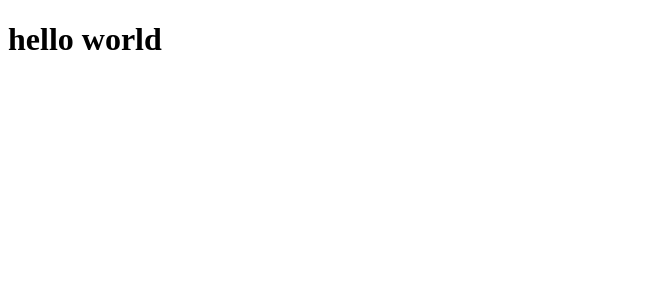
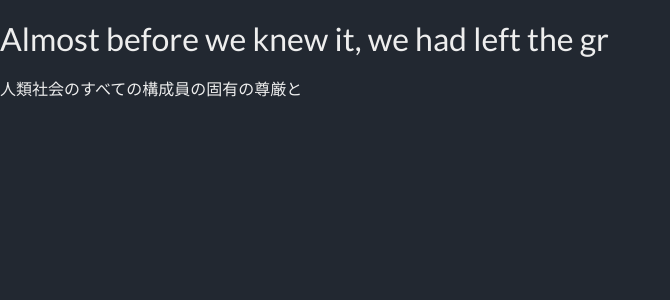
Before and after one commit to nus3/word-quiz, a Next.js app: page / in a window 1280 px wide. Shown: the top 300 px of the page, without its empty margins (0-670 px from the left). Built offline with nearby package versions, Linux system fonts and the light colour scheme.

Commit message:
:art: Add tailwindcss and font

```diff
--- a/package.json
+++ b/package.json
@@ -29,6 +29,7 @@
     "@typescript-eslint/eslint-plugin": "4.32.0",
     "@typescript-eslint/experimental-utils": "4.32.0",
     "@typescript-eslint/parser": "4.32.0",
+    "autoprefixer": "10.3.6",
     "eslint": "7.32.0",
     "eslint-config-next": "11.1.2",
     "eslint-config-prettier": "8.3.0",
@@ -36,7 +37,10 @@
     "eslint-plugin-unused-imports": "1.1.5",
     "husky": "7.0.2",
     "lint-staged": "11.1.2",
+    "postcss": "8.3.8",
+    "postcss-nested": "5.0.6",
     "prettier": "2.4.1",
+    "tailwindcss": "2.2.16",
     "typescript": "4.4.3"
   }
 }
--- /dev/null
+++ b/postcss.config.js
@@ -0,0 +1,7 @@
+module.exports = {
+  plugins: {
+    tailwindcss: {},
+    autoprefixer: {},
+    'postcss-nested': {},
+  },
+}
--- a/src/pages/_app.tsx
+++ b/src/pages/_app.tsx
@@ -1,4 +1,5 @@
 import 'styles/global.css'
+import 'styles/normalize.css'
 
 import { NextPage } from 'next'
 import { AppProps } from 'next/app'
--- /dev/null
+++ b/src/pages/_document.tsx
@@ -0,0 +1,24 @@
+import Document, { Head, Html, Main, NextScript } from 'next/document'
+
+export default class MyDocument extends Document {
+  public render(): JSX.Element {
+    return (
+      <Html lang="ja">
+        <Head>
+          <link
+            href="https://fonts.googleapis.com/css2?family=Noto+Sans+JP:wght@400;700&display=swap"
+            rel="stylesheet"
+          />
+          <link
+            href="https://fonts.googleapis.com/css2?family=Lato:wght@400;700&display=swap"
+            rel="stylesheet"
+          />
+        </Head>
+        <body>
+          <Main />
+          <NextScript />
+        </body>
+      </Html>
+    )
+  }
+}
--- a/src/pages/index.tsx
+++ b/src/pages/index.tsx
@@ -3,7 +3,8 @@ import { NextPage } from 'next'
 const IndexPage: NextPage = () => {
   return (
     <div>
-      <h1>hello world</h1>
+      <h1>Almost before we knew it, we had left the gr</h1>
+      <h2>人類社会のすべての構成員の固有の尊厳と</h2>
     </div>
   )
 }
--- a/src/styles/global.css
+++ b/src/styles/global.css
@@ -0,0 +1,9 @@
+@tailwind base;
+@tailwind components;
+@tailwind utilities;
+
+@layer base {
+  body {
+    @apply font text-textBase bg-bgBase;
+  }
+}
--- /dev/null
+++ b/tailwind.config.js
@@ -0,0 +1,31 @@
+module.exports = {
+  mode: 'jit',
+  purge: {
+    content: ['./src/components/**/*.tsx', './src/pages/**/*.tsx'],
+    options: {
+      // https://purgecss.com/safelisting.html#patterns
+      safelist: {
+        standard: [/^bg-/, /^text-/, /^border-/],
+      },
+    },
+  },
+  darkMode: false, // or 'media' or 'class'
+  theme: {
+    fontFamily: {
+      DEFAULT: ['Lato', 'Noto Sans JP', 'san-serif'],
+    },
+    colors: {
+      primary: '#4ECCA3',
+      primaryLight: '#ABF1DA',
+      accentYellow: '#FFD369',
+      bgBase: '#222831',
+      bgHeader: '#393E46',
+      textBase: '#EEEEEE',
+      textDark: '#C0C0C0',
+    },
+  },
+  variants: {
+    extend: {},
+  },
+  plugins: [],
+}
```
Also changed, not shown: .eslintrc.js, src/styles/normalize.css (added), 1 other file (tests, documents, lock files or other folders).
